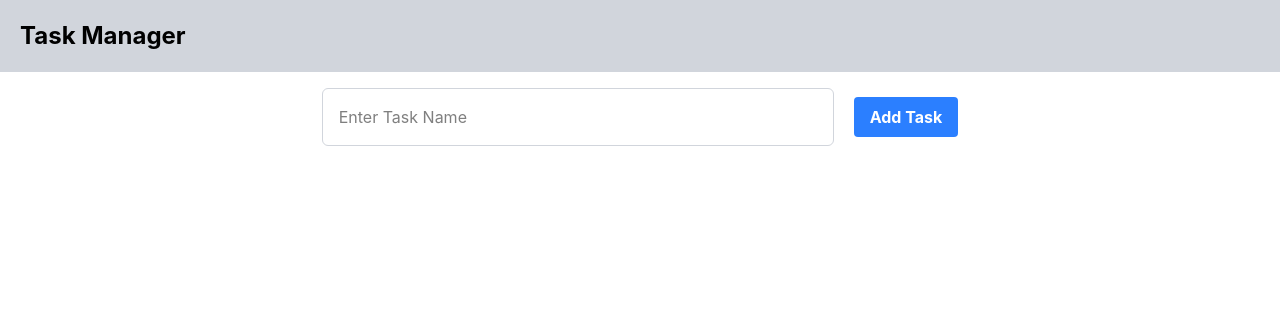
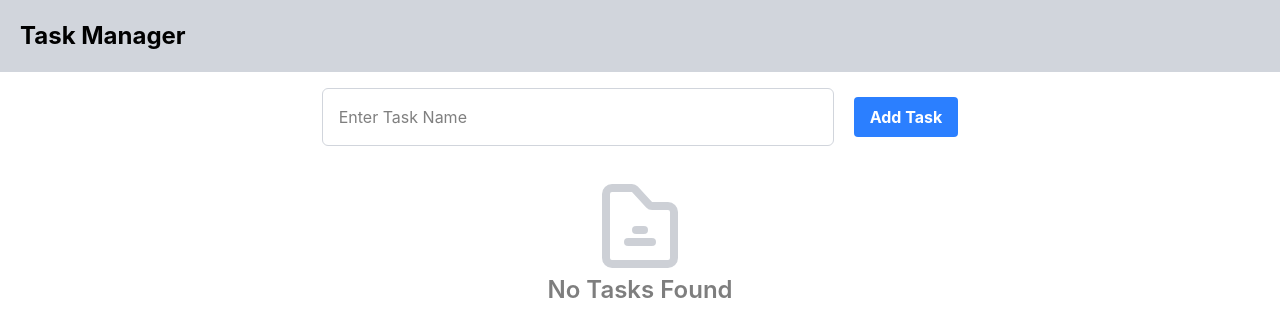
Before and after one commit to Davinderjeet564-hue/TaskManagerProject, a React (Vite) app: page / in a window 1280 px wide. Shown: the top 336 px of the page. Built offline with nearby package versions, Linux system fonts and the light colour scheme.

Commit message:
feat: implement empty tasks state UI

```diff
--- a/src/App.tsx
+++ b/src/App.tsx
@@ -37,7 +37,12 @@ function App() {
     <div className='flex h-screen flex-col'>
       <Header />
       <InputField addTask={addTask}/>
-      <ShowTask tasks={tasks} editTask={editTask} deleteTask={deleteTask} completeTask={completeTask}/>
+      {tasks.length > 0 ? <ShowTask tasks={tasks} editTask={editTask} deleteTask={deleteTask} completeTask={completeTask}/> : (
+        <div className='flex flex-col justify-center items-center mt-8'>
+          <svg className='opacity-50' width="96" height="96" viewBox="0 0 48 48" fill="none" xmlns="http://www.w3.org/2000/svg"><path d="M38 43H10C8.34315 43 7 41.6569 7 40V8C7 6.34315 8.34315 5 10 5H19.9844C20.5366 5 21.069 5.21071 21.4452 5.61421L28.5548 13.3858C28.9309 13.7893 29.4634 14 30.0156 14H38C39.6569 14 41 15.3431 41 17V40C41 41.6569 39.6569 43 38 43Z" stroke="#9CA3AF" stroke-width="4"/><path d="M22 26H26" stroke="#9CA3AF" stroke-width="4" stroke-linecap="round"/><path d="M18 32H30" stroke="#9CA3AF" stroke-width="4" stroke-linecap="round"/></svg>
+          <p className='text-2xl font-semibold opacity-50'>No Tasks Found</p>
+        </div>
+        )}
     </div>
   )
 }
```
